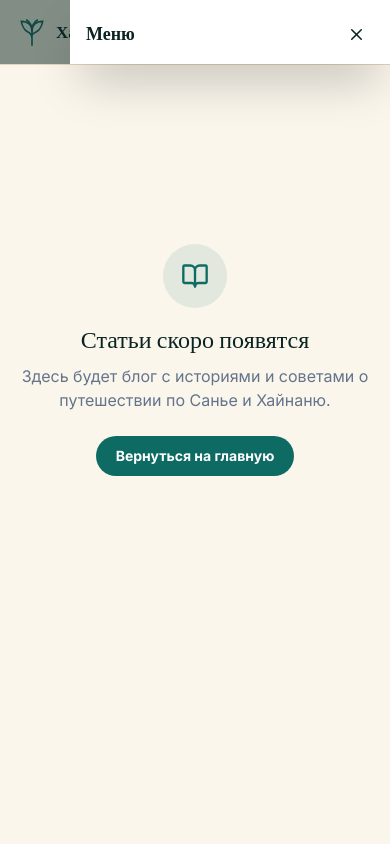
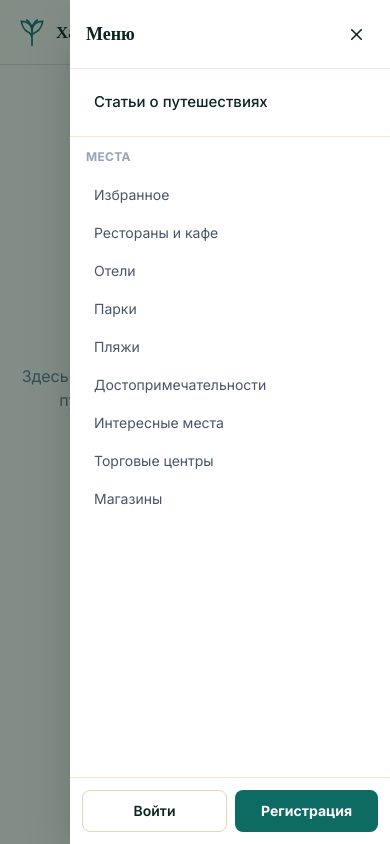
Before and after one commit to namiliya15/hainan-guide, a React (Vite) app: page /articles in a window 390 px wide. Both pictures are taken after a click on the button 354 px from the left and 32 px from the top of the page. Built offline with nearby package versions, Linux system fonts and the light colour scheme; no server answers.

Commit message:
Update Navbar.jsx

```diff
--- a/src/components/Navbar.jsx
+++ b/src/components/Navbar.jsx
@@ -1,4 +1,5 @@
 import { useEffect, useState } from 'react';
+import { createPortal } from 'react-dom';
 import { Link, useLocation } from 'react-router-dom';
 import { LogOut, Menu, Plus, X } from 'lucide-react';
 import { ThemeToggle } from './ThemeToggle';
@@ -91,9 +92,13 @@ export function Navbar({ session, isAdmin, theme, onToggleTheme, onSignOut, onOp
       </div>
 
       {/* ---------- Мобильное выезжающее меню ---------- */}
-      {menuOpen && (
-        <div className="fixed inset-0 z-50 sm:hidden">
-          <div className="absolute inset-0 bg-ink/50" onClick={() => setMenuOpen(false)} />
+      {/* Рендерим через портал в body: шапка использует backdrop-blur (это CSS filter),
+          а filter/backdrop-filter на предке — как и transform — создаёт новый "контейнер"
+          для position:fixed потомков. Без портала меню оказывалось зажато в размер шапки. */}
+      {menuOpen &&
+        createPortal(
+          <div className="fixed inset-0 z-[1000] sm:hidden">
+            <div className="absolute inset-0 bg-ink/50" onClick={() => setMenuOpen(false)} />
           <div className="absolute right-0 top-0 flex h-full w-[84vw] max-w-xs flex-col overflow-y-auto bg-white shadow-2xl dark:bg-night-surface">
             <div className="flex items-center justify-between border-b border-sand-200 px-4 py-4 dark:border-night-surface2">
               <span className="font-display text-lg font-semibold text-ink dark:text-white">Меню</span>
@@ -184,8 +189,9 @@ export function Navbar({ session, isAdmin, theme, onToggleTheme, onSignOut, onOp
               )}
             </div>
           </div>
-        </div>
-      )}
+        </div>,
+          document.body
+        )}
     </nav>
   );
 }
```
